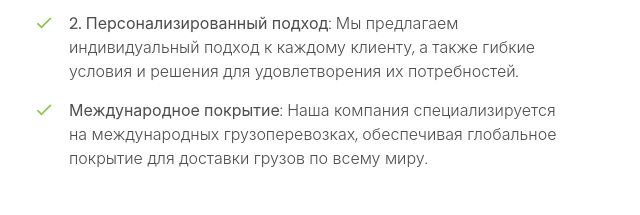
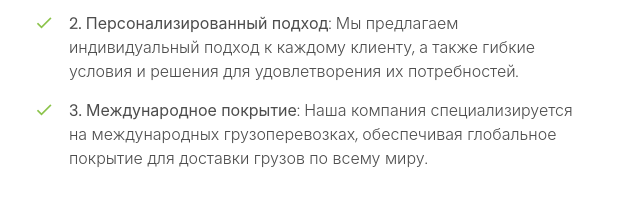
Before and after one commit to imsanechka/imsanechka.github.io, a plain HTML site: page index.html in a window 1280 px wide. Shown: the part 1365-1580 px from the top of the page, 51-691 px from the left. Drawn offline with Linux system fonts and the light colour scheme; files whose address does not match are found by name; a web font is replaced by a local one.

Commit message:
Add files via upload

```diff
--- a/index.html
+++ b/index.html
@@ -112,7 +112,7 @@
             <ul class="ul-check list-unstyled success">
               <li><b>1. Надежность</b>: Наша компания обеспечивает надежную доставку грузов с использованием опытного персонала и современного автопарка.</li>
               <li><b>2. Персонализированный подход</b>: Мы предлагаем индивидуальный подход к каждому клиенту, а также гибкие условия и решения для удовлетворения их потребностей.</li>
-              <li><b>Международное покрытие</b>: Наша компания специализируется на международных грузоперевозках, обеспечивая глобальное покрытие для доставки грузов по всему миру.</li>
+              <li><b>3. Международное покрытие</b>: Наша компания специализируется на международных грузоперевозках, обеспечивая глобальное покрытие для доставки грузов по всему миру.</li>
             </ul>
 
           </div>
```
